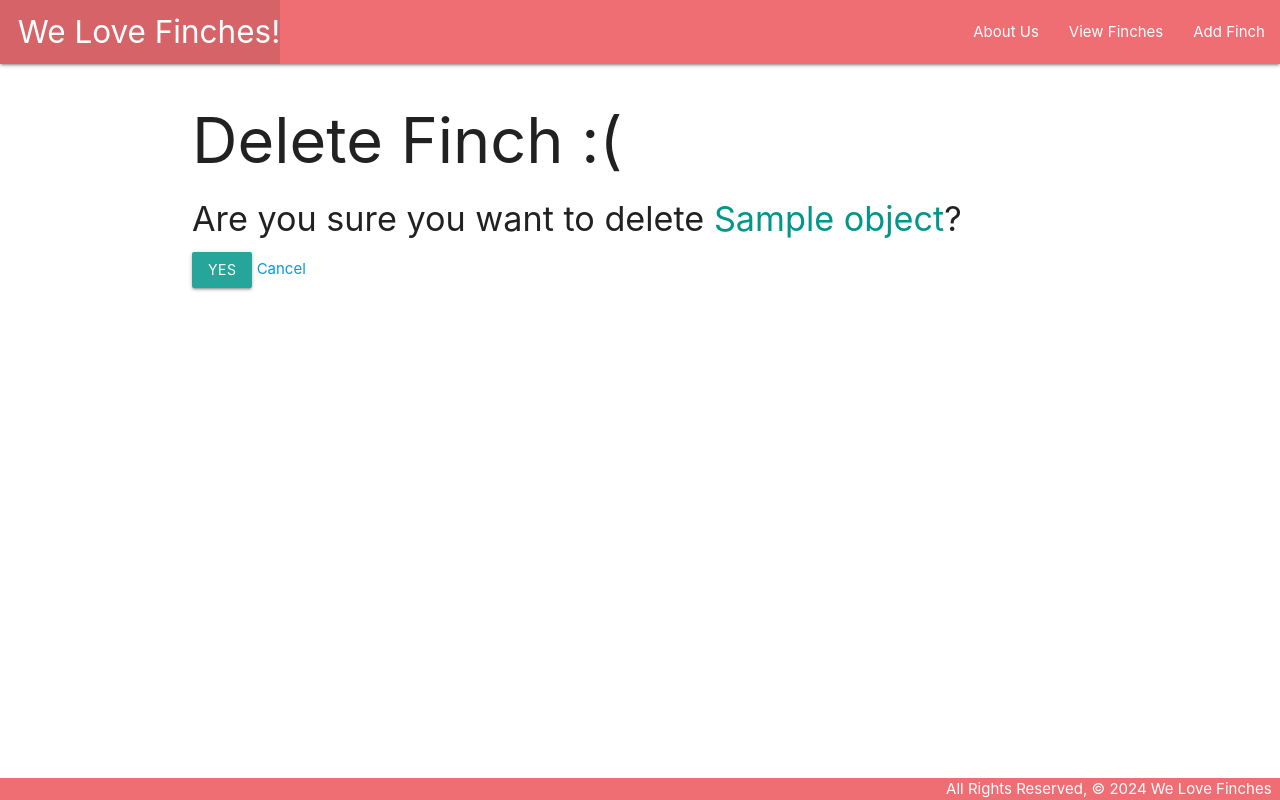
After one commit to tamistyping/finchcollector-project, a Django app: template main_app/templates/main_app/finch_confirm_delete.html in a window 1280 px wide. The commit adds this page. Run offline with Django 5.2, Linux system fonts and the light colour scheme; the template is opened without the code that fills it: most values are stand-ins (such as "Sample title", 1, 10 or a date in 2020).

Commit message:
CRUD functions

```diff
--- a/main_app/models.py
+++ b/main_app/models.py
@@ -1,4 +1,5 @@
 from django.db import models
+from django.urls import reverse
 
 class Finch(models.Model):
     name = models.CharField(max_length=100)
@@ -8,3 +9,6 @@ class Finch(models.Model):
 
     def __str__(self):
         return self.name
+
+    def get_absolute_url(self):
+        return reverse('detail', kwargs={'finch_id': self.id})
--- a/main_app/templates/base.html
+++ b/main_app/templates/base.html
@@ -15,11 +15,12 @@
     <nav>
       <div class="nav-wrapper">
         <ul>
-          <li><a href="/" class="left brand-logo">&nbsp;&nbsp;We Love Finches!</a></li>
+          <li><a href="{% url 'home' %}" class="left brand-logo">&nbsp;&nbsp;We Love Finches!</a></li>
         </ul>
         <ul class="right">
-          <li><a href="/about">About Us</a></li>
-          <li><a href="/finches">View Finches</a></li>
+          <li><a href="{% url 'about' %}">About Us</a></li>
+          <li><a href="{% url 'index' %}">View Finches</a></li>
+          <li><a href="{% url 'finches_create' %}">Add Finch</a></li>
         </ul>
       </div>
     </nav>
--- a/main_app/templates/finches/detail.html
+++ b/main_app/templates/finches/detail.html
@@ -14,6 +14,10 @@
       <p>Age: Baby Finch!</p>
     {% endif %}
   </div>
+  <div class="card-action">
+    <a href="{% url 'finches_update' finch.id %}">Edit</a>
+    <a href="{% url 'finches_delete' finch.id %}">Delete</a>
+  </div>
 </div>
 
 {% endblock %}
--- /dev/null
+++ b/main_app/templates/main_app/finch_confirm_delete.html
@@ -0,0 +1,13 @@
+{% extends 'base.html' %}
+
+{% block content %}
+  <h1>Delete Finch :(</h1>
+
+  <h4>Are you sure you want to delete <span class="teal-text">{{ object.name }}</span>?</h4>
+
+  <form action="" method="POST">
+    {% csrf_token %}
+    <input type="submit" value="Yes" class="btn">
+    <a href="{% url 'detail' finch.id %}">Cancel</a>
+  </form>
+{% endblock %}
--- a/main_app/urls.py
+++ b/main_app/urls.py
@@ -6,4 +6,7 @@ urlpatterns = [
     path('about/', views.about, name='about'),
     path('finches/', views.finches_index, name='index'),
     path('finches/<int:finch_id>/', views.finch_detail, name='detail'),
+    path('finches/create', views.FinchCreate.as_view(), name='finches_create'),
+    path('finches/<int:pk>/update/', views.FinchUpdate.as_view(), name='finches_update'),
+    path('finches/<int:pk>/delete/', views.FinchDelete.as_view(), name='finches_delete'),
 ]
```
Also changed, not shown: main_app/templates/main_app/finch_form.html (added, +19 -0 lines), main_app/views.py (+15 -0 lines).
